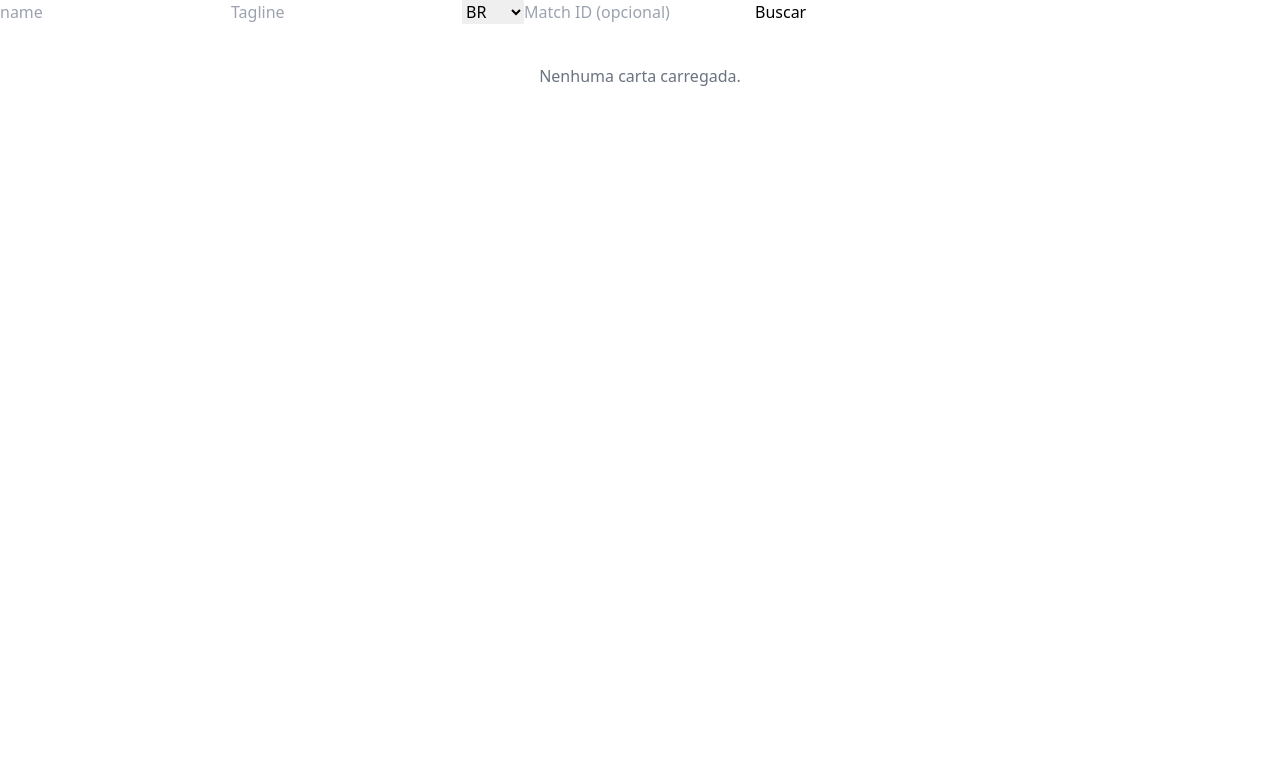
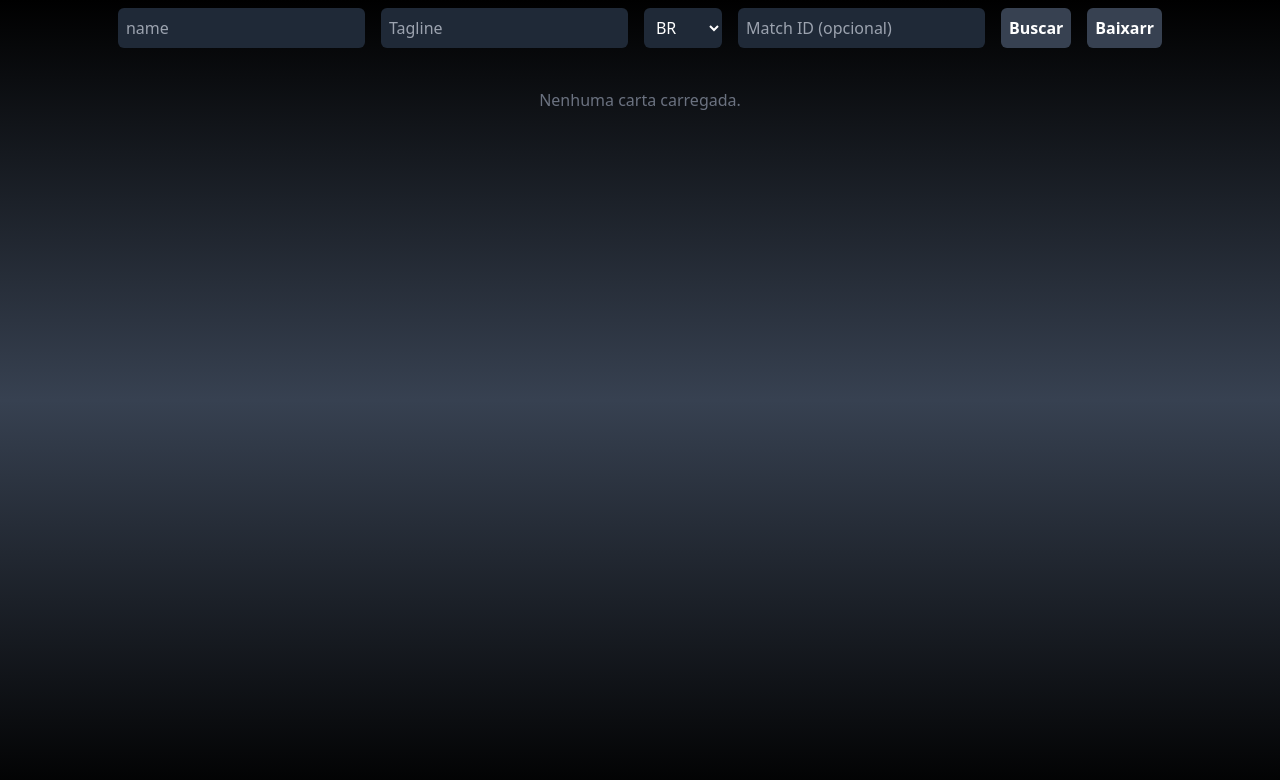
Before and after one commit to martinsevandro/high-card-front, an Angular app: page / in a window 1280 px wide. Shown: the top 780 px of the page. Built offline with nearby package versions, Linux system fonts and the light colour scheme; a web font is replaced by a local one.

Commit message:
feat: navbar styled as old, and savebutton

```diff
--- a/package.json
+++ b/package.json
@@ -17,6 +17,7 @@
     "@angular/platform-browser": "^19.2.0",
     "@angular/platform-browser-dynamic": "^19.2.0",
     "@angular/router": "^19.2.0",
+    "html2canvas": "^1.4.1",
     "rxjs": "~7.8.0",
     "tslib": "^2.3.0",
     "vanilla-tilt": "^1.8.1",
--- a/src/app/components/card-container/card-container.component.html
+++ b/src/app/components/card-container/card-container.component.html
@@ -1,6 +1,6 @@
 <div class="flex justify-center items-center mt-10  w-full">
   <div *ngIf="card; else noCard">
-    <app-card [card]="card"></app-card>
+    <app-card [card]="card" (cardElementReady)="handleCardReady($event)"></app-card>
   </div>
 
   <ng-template #noCard>
--- a/src/app/components/card-container/card-container.component.ts
+++ b/src/app/components/card-container/card-container.component.ts
@@ -1,4 +1,4 @@
-import { Component, Input } from '@angular/core';
+import { Component, Input, Output, EventEmitter } from '@angular/core';
 import { Card } from '../../models/card.model';
 
 @Component({
@@ -9,4 +9,11 @@ import { Card } from '../../models/card.model';
 })
 export class CardContainerComponent {
   @Input() card: Card | null = null;
+  @Output() cardElementReady = new EventEmitter<HTMLElement>();
+
+
+  handleCardReady(cardElement: HTMLElement): void {
+    this.cardElementReady.emit(cardElement);
+  }
+
 }
--- a/src/app/components/card/card.component.css
+++ b/src/app/components/card/card.component.css
@@ -32,6 +32,7 @@
 .flip-front {
   z-index: 2;
   transform: rotateY(0deg);
+
 }
 
 .flip-back {
--- a/src/app/components/card/card.component.html
+++ b/src/app/components/card/card.component.html
@@ -1,4 +1,4 @@
-<div class="carta w-[308px] h-[560px] relative perspective" (click)="toggleFlip($event)" #cardRoot>
+<div class="player-card carta w-[308px] h-[560px] relative perspective" (click)="toggleFlip($event)" #cardRoot>
   <div class="flip-inner relative w-full h-full transition-transform duration-500 ease-linear"
     [ngStyle]="{
       transform: flipped ? (rotationDirection === 'right' ? 'rotateY(180deg)' : 'rotateY(-180deg)') : 'rotateY(0deg)'
@@ -6,7 +6,7 @@
 
     <!-- Frente -->
     <div
-      class="flip-front relative w-full h-full rounded-none overflow-hidden shadow-lg border-4"
+      class="flip-front relative w-full h-full rounded-none overflow-hidden shadow-lg border-4 "
       [ngStyle]="{ 'border': '4px solid ' + card.corDaBorda }"
     >
       <img
@@ -40,7 +40,7 @@
         <div [innerHTML]="sanitizedFirstLine" class="card-stats-text"></div>
         <div [innerHTML]="sanitizedSecondLine" class="card-stats-text"></div>
 
-        <div class="flex w-full text-sm font-medium px-1 gap-1 card-stats-text">
+        <div class="flex w-full text-sm font-medium px-1 gap-1 card-stats-text leading-[1.8rem] min-h-[2.4rem] overflow-visible">
           <div *ngFor="let stat of sanitizedThirdLine; let i = index"
               [ngClass]="{
                 'items-start': i === 0,
--- a/src/app/components/card/card.component.ts
+++ b/src/app/components/card/card.component.ts
@@ -1,4 +1,4 @@
-import { AfterViewInit, Component, ElementRef, Input, OnInit, ViewChild } from '@angular/core';
+import { AfterViewInit, Component, ElementRef, EventEmitter, Input, OnInit, Output, ViewChild } from '@angular/core';
 import { CardHtmlBuilderService } from '../../services/card-html-builder.service';
 import { SafeHtml } from '@angular/platform-browser';
 import VanillaTilt from 'vanilla-tilt';
@@ -40,13 +40,18 @@ export class CardComponent implements OnInit, AfterViewInit {
     this.sanitizedAchievements = blocks.achievements;
   }
 
+  @Output() cardElementReady = new EventEmitter<HTMLElement>();
+
   ngAfterViewInit(): void {
     VanillaTilt.init(this.cardRoot.nativeElement, {
       max: 2,
       speed: 100,
       reverse: true,
     });
+
+    this.cardElementReady.emit(this.cardRoot.nativeElement);
   }
+
 
   toggleFlip(event: MouseEvent) {
     const cardRect = (event.currentTarget as HTMLElement).getBoundingClientRect();
--- a/src/app/components/home/home.component.html
+++ b/src/app/components/home/home.component.html
@@ -1,2 +1,21 @@
-<app-navbar (cardLoaded)="onCardLoaded($event)"></app-navbar>
-<app-card-container [card]="selectedCard"></app-card-container>
+<!-- <app-navbar (cardLoaded)="onCardLoaded($event)"></app-navbar>
+<app-card-container [card]="selectedCard"></app-card-container> -->
+
+<!-- <app-navbar
+  (cardLoaded)="onCardLoaded($event)"
+  [cardElement]="cardElement"
+></app-navbar>
+
+<app-card-container
+  *ngIf="selectedCard"
+  [card]="selectedCard"
+  (cardElementReady)="onCardElementReady($event)"
+></app-card-container> -->
+
+
+<!-- <app-navbar [cardElement]="cardElement"></app-navbar>
+<app-card-container [card]="selectedCard" (cardElementReady)="onCardElementReady($event)"></app-card-container> -->
+
+
+<app-navbar (cardLoaded)="onCardLoaded($event)" [cardElement]="cardElement"></app-navbar>
+<app-card-container [card]="selectedCard" (cardElementReady)="onCardElementReady($event)"></app-card-container>
--- a/src/app/components/home/home.component.ts
+++ b/src/app/components/home/home.component.ts
@@ -1,3 +1,18 @@
+// import { Component } from '@angular/core';
+// import { Card } from '../../models/card.model';
+
+// @Component({
+//   selector: 'app-home',
+//   standalone: false,
+//   templateUrl: './home.component.html',
+// })
+// export class HomeComponent {
+//   selectedCard: Card | null = null;
+
+//   onCardLoaded(card: Card): void {
+//     this.selectedCard = card;
+//   }
+// }
 import { Component } from '@angular/core';
 import { Card } from '../../models/card.model';
 
@@ -8,8 +23,15 @@ import { Card } from '../../models/card.model';
 })
 export class HomeComponent {
   selectedCard: Card | null = null;
+  cardElement!: HTMLElement;
 
   onCardLoaded(card: Card): void {
     this.selectedCard = card;
   }
+
+  onCardElementReady(element: HTMLElement): void {
+    setTimeout(() => {
+      this.cardElement = element;
+    });
+  }
 }
--- a/src/app/components/navbar/navbar.component.html
+++ b/src/app/components/navbar/navbar.component.html
@@ -1,7 +1,7 @@
-<form (ngSubmit)="buscarCarta()">
-  <input [(ngModel)]="name" name="name" required placeholder="name" />
-  <input [(ngModel)]="tag" name="tag" required placeholder="Tagline" />
-  <select [(ngModel)]="server" name="server" required>
+<form (ngSubmit)="buscarCarta()" id="search-form" class="w-full max-w-3xl flex flex-col lg:flex-row lg:gap-4 gap-2 justify-center items-center">
+  <input [(ngModel)]="name" name="name" required placeholder="name" class="w-[248px] sm:w-[384px] p-2 rounded-md bg-gray-800 text-white placeholder-gray-400 focus:outline-none focus:ring-2 focus:ring-gray-800" />
+  <input [(ngModel)]="tag" name="tag" required placeholder="Tagline" class="w-[248px] sm:w-[384px] p-2 rounded-md bg-gray-800 text-white placeholder-gray-400 focus:outline-none focus:ring-2 focus:ring-gray-800"/>
+  <select [(ngModel)]="server" name="server" required class="w-[248px] sm:w-[384px] p-2 rounded-md bg-gray-800 text-white placeholder-gray-400 focus:outline-none focus:ring-2 focus:ring-gray-800">
     <option value="br1">BR</option>
     <option value="na1">NA</option>
     <option value="euw1">EUW</option>
@@ -9,6 +9,8 @@
     <option value="kr1">KR</option>
     <option value="jp1">JP</option>
   </select>
-  <input [(ngModel)]="matchId" name="matchId" placeholder="Match ID (opcional)" />
-  <button type="submit">Buscar</button>
+  <input [(ngModel)]="matchId" name="matchId" placeholder="Match ID (opcional)" class="w-[248px] sm:w-[384px] p-2 rounded-md bg-gray-800 text-white placeholder-gray-400 focus:outline-none focus:ring-2 focus:ring-gray-800"/>
+
+  <button type="submit" class="p-2 rounded-md bg-gray-700 hover:bg-gray-800 text-white font-bold flex-1 max-w-[120px]">Buscar</button>
+  <button type="button" (click)="salvarImagem()" [disabled]="!cardElement" class="p-2 rounded-md bg-gray-700 hover:bg-gray-800 text-white font-bold flex-1 max-w-[120px]">Baixarr</button>
 </form>
--- a/src/app/components/navbar/navbar.component.ts
+++ b/src/app/components/navbar/navbar.component.ts
@@ -1,6 +1,7 @@
-import { Component, EventEmitter, Output } from '@angular/core';
+import { Component, EventEmitter, Input, Output } from '@angular/core';
 import { RiotService } from '../../services/riot.service';
 import { Card } from '../../models/card.model';
+import html2canvas from 'html2canvas';
 
 @Component({
   selector: 'app-navbar',
@@ -13,6 +14,7 @@ export class NavbarComponent {
   server: string = 'br1';
   matchId: string = '';
 
+  @Input() cardElement!: HTMLElement;
   @Output() cardLoaded = new EventEmitter<Card>();
 
   constructor(private riotService: RiotService) {}
@@ -40,4 +42,46 @@ export class NavbarComponent {
       console.error('Erro ao buscar dados da carta:', error);
     }
   }
+
+  salvarImagem(): void {
+
+    console.log('Botão de salvar clicado');
+    if (!this.cardElement) {
+      console.warn('Carta não encontrada!');
+      return;
+    }
+
+    const inner = this.cardElement.querySelector('.flip-inner');
+    if (!inner) return;
+
+    const back = this.cardElement.querySelector('.flip-back');
+    if (!back) return;
+
+    const isFlipped = inner?.classList.contains('rotate-y-180');
+
+    inner?.classList.remove('rotate-y-180');
+    inner && ((inner as HTMLElement).style.transform = 'none');
+    back && ((back as HTMLElement).style.visibility = 'hidden');
+
+
+    setTimeout(() => {
+      html2canvas(this.cardElement!, {
+        scale: 2,
+        useCORS: true,
+        allowTaint: false,
+      }).then(canvas => {
+        if (isFlipped) {
+          inner?.classList.add('rotate-y-180');
+          inner && ((inner as HTMLElement).style.transform = '');
+        }
+        back && ((back as HTMLElement).style.visibility = '');
+
+        const a = document.createElement('a');
+        a.href = canvas.toDataURL('image/png');
+        a.download = 'carta-jogador.png';
+        a.click();
+      });
+    }, 500);
+  }
+
 }
--- a/src/app/services/card-html-builder.service.ts
+++ b/src/app/services/card-html-builder.service.ts
@@ -62,7 +62,7 @@ export class CardHtmlBuilderService {
 
   buildThirdLine(stats: [string, string][]): string {
     return `
-      <div class="flex w-full text-sm font-medium px-1 gap-1">
+      <div class="flex w-full text-sm font-medium px-1 gap-1 pb-2">
         <div class="w-1/3 flex flex-col items-start  text-white px-1 rounded">
           <div class="truncate">${stats[0][0]}</div>
           <div class="truncate">${stats[0][1]}</div>
--- a/src/styles.css
+++ b/src/styles.css
@@ -6,6 +6,8 @@
 /* styles.css */
 
 body {
+  @apply bg-gradient-to-b from-black via-gray-700 to-black min-h-screen flex flex-col items-center justify-start p-2;
+
   overflow-x: hidden;
   font-feature-settings: "kern" 1, "liga" 1;
 }
@@ -14,14 +16,9 @@ body {
   color: rgb(255, 255, 255);
   text-shadow: 0 0 4px rgba(255, 255, 255, 0.5);
 }
-/*
-.flip-card {
-  perspective: 1000px;
-} */
 
 .flip-inner {
   transform-style: preserve-3d;
-  /* transition: transform 0.5s; */
 }
 
 .rotate-y-180 {
@@ -39,9 +36,6 @@ body {
   transform: rotateY(180deg);
 }
 
-/* .flip-back {
-} */
-
 .backface-hidden {
   backface-visibility: hidden;
 }
```
Also changed, not shown: 1 other file (tests, documents, lock files or other folders).
